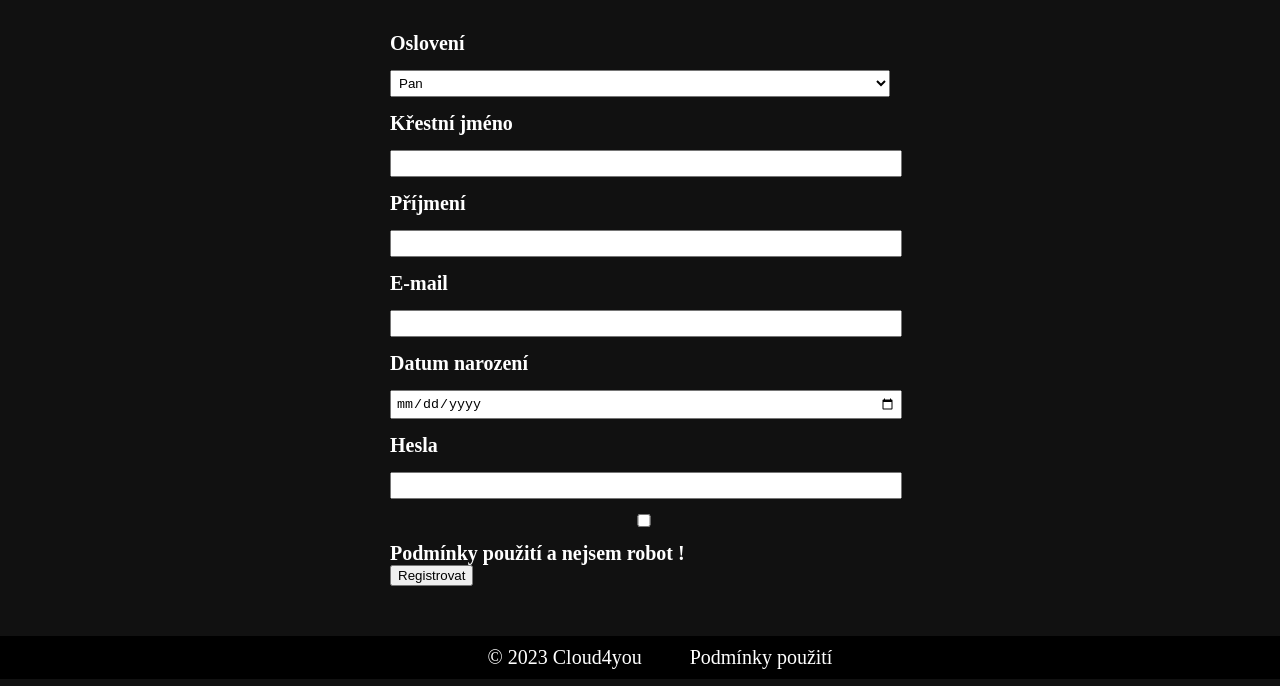
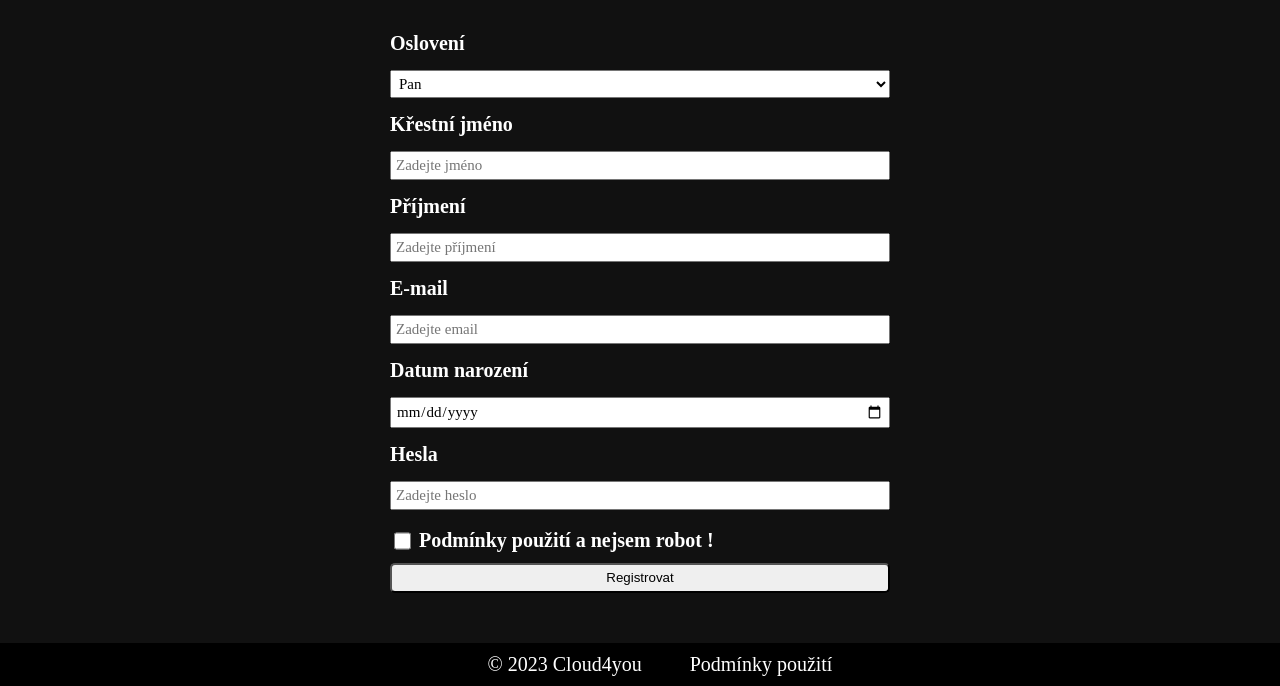
Before and after one commit to 404Patrick/Hosting_Web, a plain HTML site: page registration/index.html in a window 1280 px wide. Shown: the part 156-842 px from the top of the page. Drawn offline with Linux system fonts and the light colour scheme.

Commit message:
first one

```diff
--- a/registration/form.css
+++ b/registration/form.css
@@ -1,8 +1,37 @@
+* {
+    box-sizing: border-box;
+}
+
 .sign-up-form label,
 .sign-up-form select,
-.sign-up-form input {
+.sign-up-form input[type="text"],
+.sign-up-form input[type="password"],
+.sign-up-form input[type="email"],
+.sign-up-form input[type="date"] {
     display: block;
     margin-top: 15px;
+    width: 100%;
+    font-size: 15px;
+    font-family: inherit;
+}
+
+.sign-up-form input[type="text"]:focus,
+.sign-up-form input[type="email"]:focus,
+.sign-up-form input[type="date"]:focus,
+.sign-up-form input[type="password"]:focus {
+    background-color: #FFFFFF;
+    border-bottom:  4px solid #0dc5ff;
+    outline: none;
+}
+
+.sign-up-form input[type="date"] {
+    font-family: inherit;
+}
+
+.sign-up-form input[type="submit"] {
+    justify-content: center;
+    border-radius: 5px;
+    margin-top: 10px;
     width: 100%;
 }
 
@@ -26,5 +55,52 @@
 .sign-up-form input,
 .sign-up-form select {
     padding: 4px;
+}
 
+.checkbox-container {
+    display: flex;
+    align-self: center;
+    padding-top: 4px;
+    margin-top: 15px;
 }
+
+.checkbox-container label {
+    margin: 0;
+}
+
+.checkbox-container input[type="checkbox"] {
+    margin-right: 8px;
+    width: 18px;
+    height: 18px;
+}
+
+.checkbox-container input[type="submit"]:hover {
+    width: 100%;
+    font-size: 20px;
+    padding: 8px;
+    margin-top: 15px;
+    border-radius: 10px;
+    color: #FFFFFF;
+    background-color: #000000;
+    cursor: pointer;
+}
+
+.checkbox-container {
+    display: flex;
+    align-items: center;
+    padding-top: 4px;
+    margin-top: 15px;
+}
+
+.submit-button {
+    justify-content: center;
+    border-radius: 5px;
+    margin-top: 10px;
+    width: 500px;
+    height: 30px;
+}
+
+.submit-button:hover {
+    background-color: #0dc5ff;
+    color: #FFFFFF;
+}
--- a/registration/index.html
+++ b/registration/index.html
@@ -29,18 +29,20 @@
                 <option>Ostatní</option>
             </select>
         <label for="first-name">Křestní jméno</label>
-        <input type="text" id="first-name">
+        <input type="text" id="first-name" placeholder="Zadejte jméno" required>
         <label for="last-name">Příjmení</label>
-        <input type="text" id="last-name">
+        <input type="text" id="last-name" placeholder="Zadejte příjmení" required>
         <label for="mail">E-mail</label>
-        <input type="email" id="mail">
+        <input type="email" id="mail" placeholder="Zadejte email" required>
         <label for="birth-date">Datum narození</label>
-        <input type="date" id="birth-date">
+        <input type="date" id="birth-date" placeholder="Zadejte datum narození" required>
         <label for="password">Hesla</label>
-        <input type="password" id="password">
-        <input type="checkbox" id="agree-terms">
-        <label for="agree-terms">Podmínky použití a nejsem robot !</label>
-        <button type="submit">Registrovat</button>
+        <input type="password" id="password" placeholder="Zadejte heslo" required>
+        <div class="checkbox-container">
+            <input type="checkbox" id="agree-terms">
+            <label for="agree-terms">Podmínky použití a nejsem robot !</label>
+        </div>
+        <button type="submit" class="submit-button">Registrovat</button>
     </form>
 </main>
 <footer>
```
